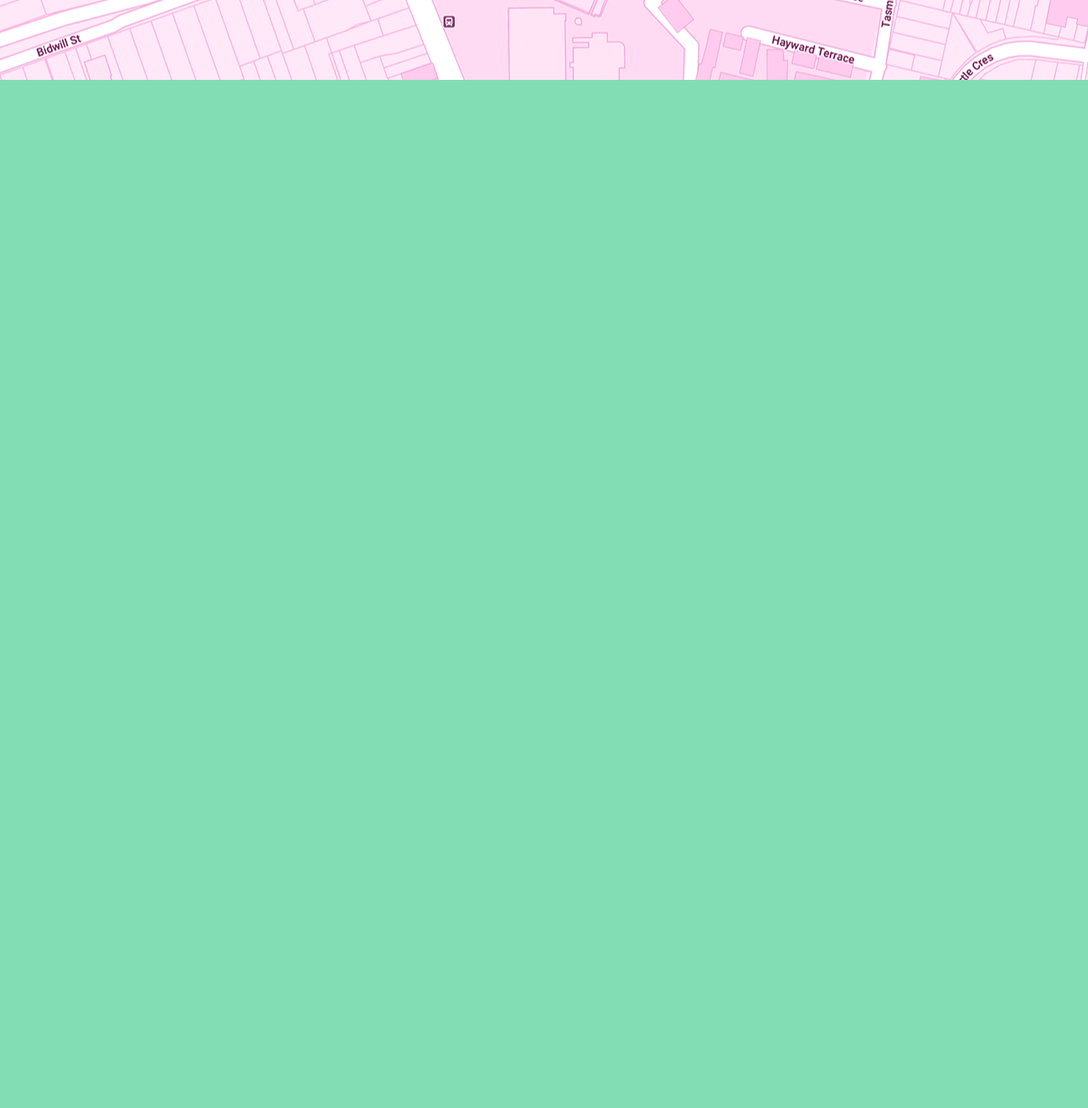
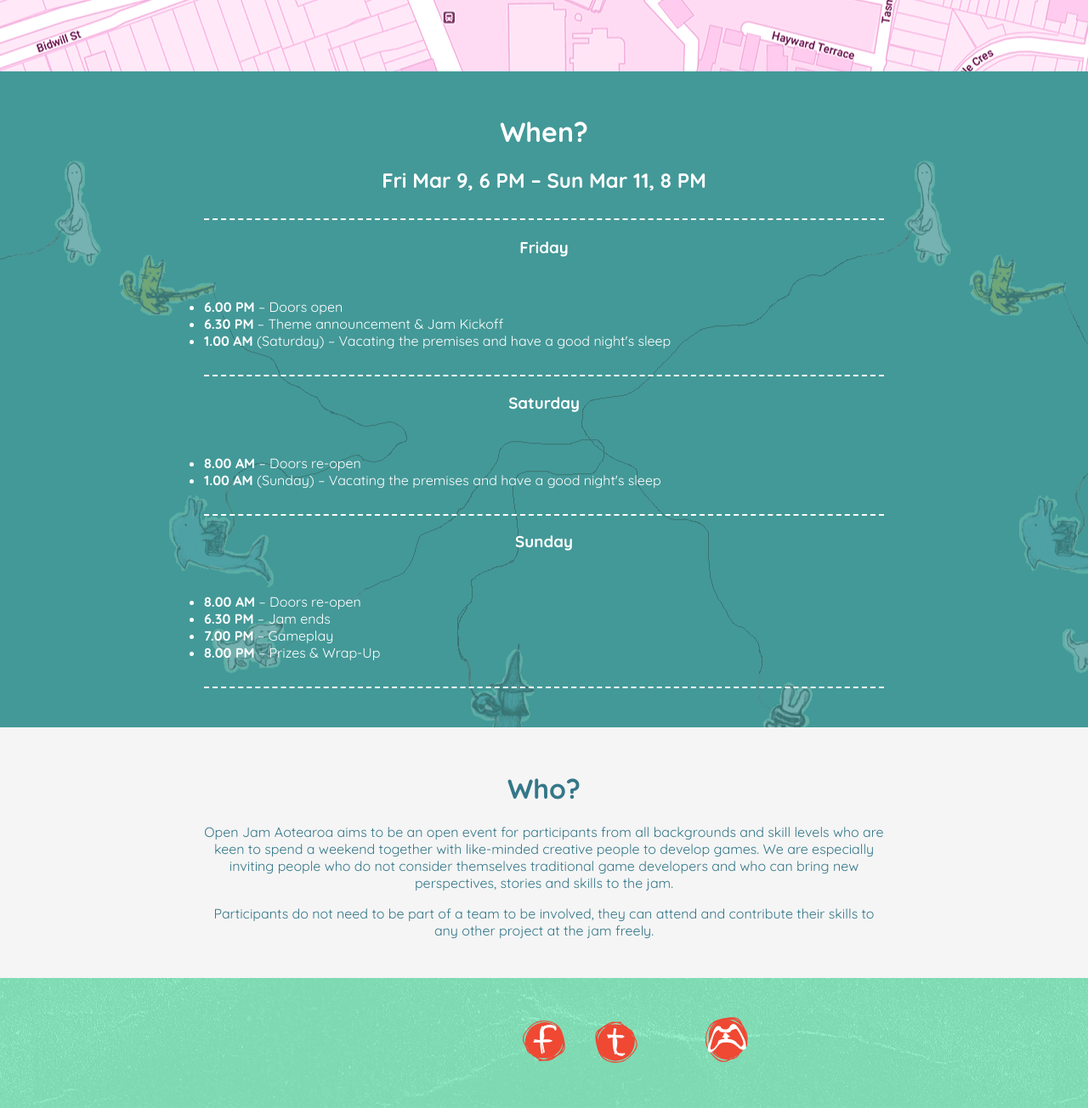
Before and after one commit to DeeH4/289.101, a plain HTML site: page openjam/index.html in a window 1280 px wide. Shown: the part 1920-3224 px from the top of the page at 85% size. Before the commit the page ends 2014 px from the top, so only its background shows below. Drawn offline with Linux system fonts and the light colour scheme.

Commit message:
completed when, who, and social media sections

```diff
--- a/openjam/index.html
+++ b/openjam/index.html
@@ -64,7 +64,7 @@
         </p>
 
     </div>
-<!--
+
     <div id="when">
         <h1>When?</h1>
         <h2>Fri Mar 9, 6 PM &ndash; Sun Mar 11, 8 PM</h2>
@@ -102,9 +102,10 @@
     </div>
 
     <div id="footer">
-        <img src="img/icon-twitter.svg" />
-        <img src="img/icon-facebook.svg" />
-        <img src="img/icon-itch.svg" />
+
+        <h1><img src="img/icon-twitter.svg" /></h1>
+        <h2><img src="img/icon-facebook.svg" /></h2>
+        <h3><img src="img/icon-itch.svg" /></h3>
     </div>
 
 </body>
--- a/openjam/screen.css
+++ b/openjam/screen.css
@@ -116,6 +116,7 @@ body {
     margin-left: auto;
     margin-right: auto;
     text-align: center;
+    color: #347788;
 }
 
 #why h1 + p {
@@ -123,7 +124,7 @@ body {
 }
 
 #where {
-    padding-top: 40px;
+    padding-top: 30px;
     padding-bottom: 200px;
     background-image: url('img/map.gif');
     background-position: center;
@@ -145,3 +146,105 @@ body {
     text-align: right;
     font-weight: bold;
 }
+
+#when {
+    background-image: url('img/wires.png');
+    background-color: #439998;
+    padding-top: 30px;
+    padding-bottom: 30px;
+    color: white;
+    background-repeat: repeat-x;
+    background-position: center
+
+}
+
+#when h1 {
+    width: 800px;
+    margin-left: auto;
+    margin-right: auto;
+    text-align: center;
+}
+
+#when h2  {
+    width: 800px;
+    margin-left: auto;
+    margin-right: auto;
+    text-align: center;
+    border: none;
+    border-bottom: 2px dashed;
+    padding-bottom: 30px;
+}
+
+#when h3 {
+    width: 800px;
+    margin-left: auto;
+    margin-right: auto;
+    text-align: center;
+}
+
+#when h3 + ul {
+    width: 800px;
+    margin-left: auto;
+    margin-right: auto;
+    border: none;
+    border-bottom: 2px dashed;
+    padding-bottom: 30px;
+    padding: inherit;
+}
+
+#who {
+    background-color: #f5f5f5;
+    padding-top: 30px;
+    padding-bottom: 30px;
+
+}
+
+#who h1 {
+    width: 800px;
+    margin-left: auto;
+    margin-right: auto;
+    text-align: center;
+    color: #347788;
+
+}
+
+#who p {
+    width: 800px;
+    margin-left: auto;
+    margin-right: auto;
+    color: #347788;
+    text-align: center
+}
+
+#footer {
+    margin-left: auto;
+    margin-right: auto;
+    text-align: center;
+    background-image: url(img/texture.jpg);
+    background-position: center;
+    padding-top: 30px;
+    padding-bottom: 30px;
+
+}
+
+#footer h1 {
+    width: 50px;
+    transform-origin: center;
+    margin-bottom: -78px;
+    margin-left: 700px;
+    margin-right: auto;
+}
+
+#footer h2 {
+    width: 50px;
+    transform-origin: center;
+    margin-left: auto;
+    margin-right: auto;
+}
+
+#footer h3 {
+    width: 50px;
+    transform-origin: right;
+    margin-top: -78px;
+    margin-left: 830px;
+}
```
